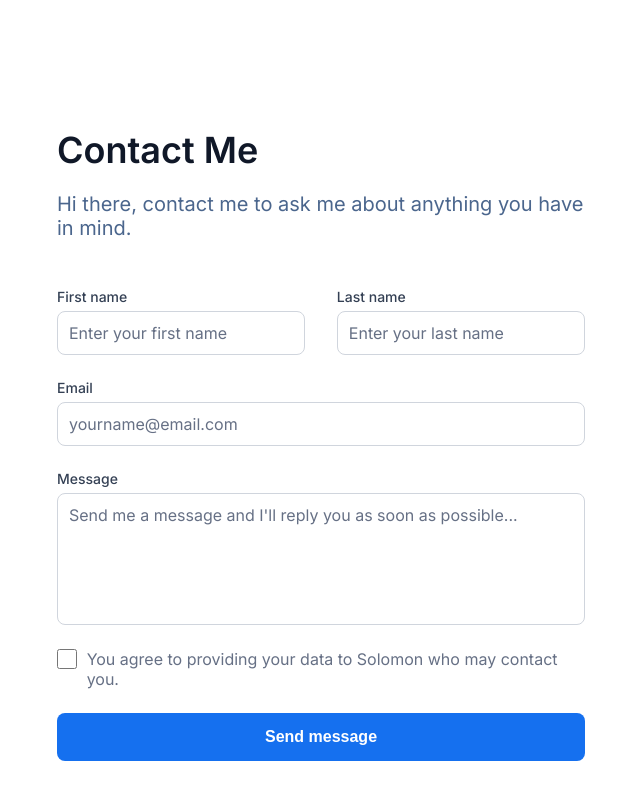
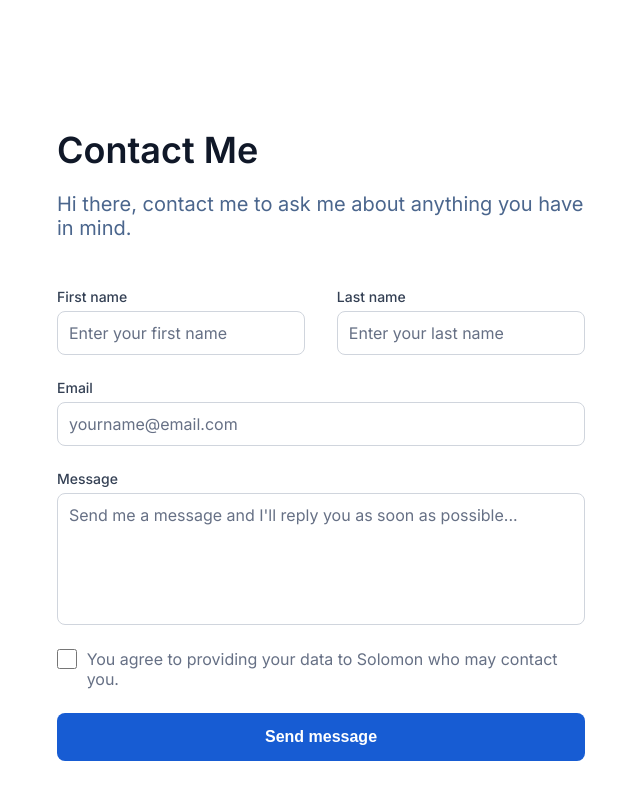
Before and after one commit to ASO-CODE/Stage-2-Frontend-Task--HNG-9, a React (Create React App) app: page /contact in a window 1280 px wide. In both pictures the pointer is over the button "Send message". Shown: the top 800 px of the page, without its empty margins (319-959 px from the left). Built offline with nearby package versions, Linux system fonts and the light colour scheme.

Commit message:
feat: Button styling

```diff
--- a/src/Pages/Contact.css
+++ b/src/Pages/Contact.css
@@ -157,6 +157,9 @@ input[type="checkbox"] {
   border: none;
   outline: none;
 }
+#btn__submit:hover {
+  background-color: var(--button-hover);
+}
 
 span {
   font-size: 14px;
```
